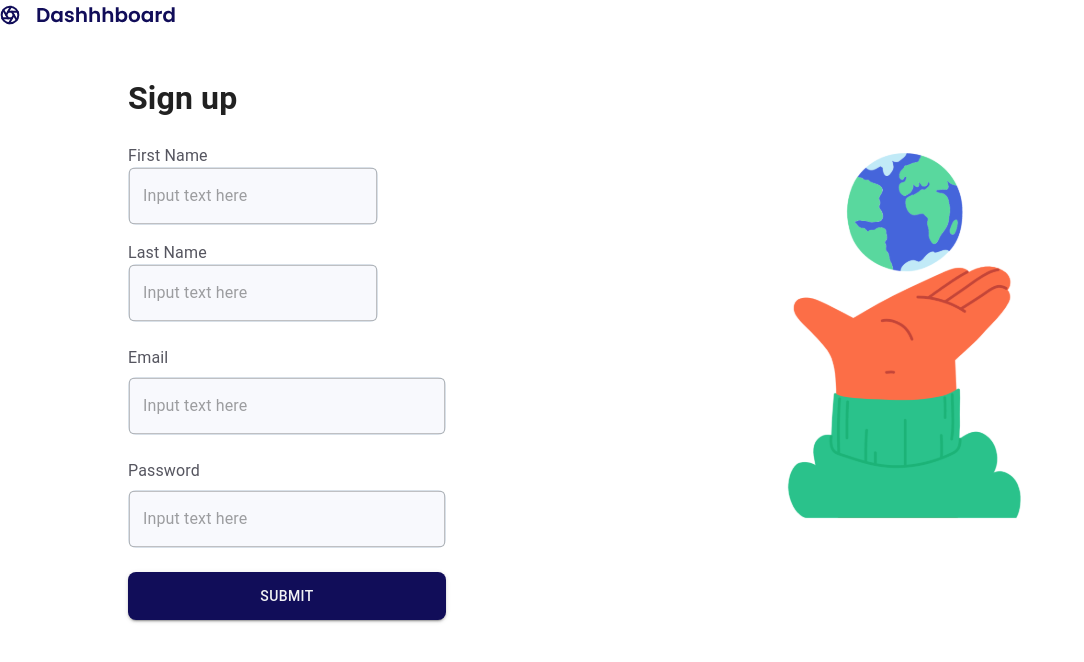
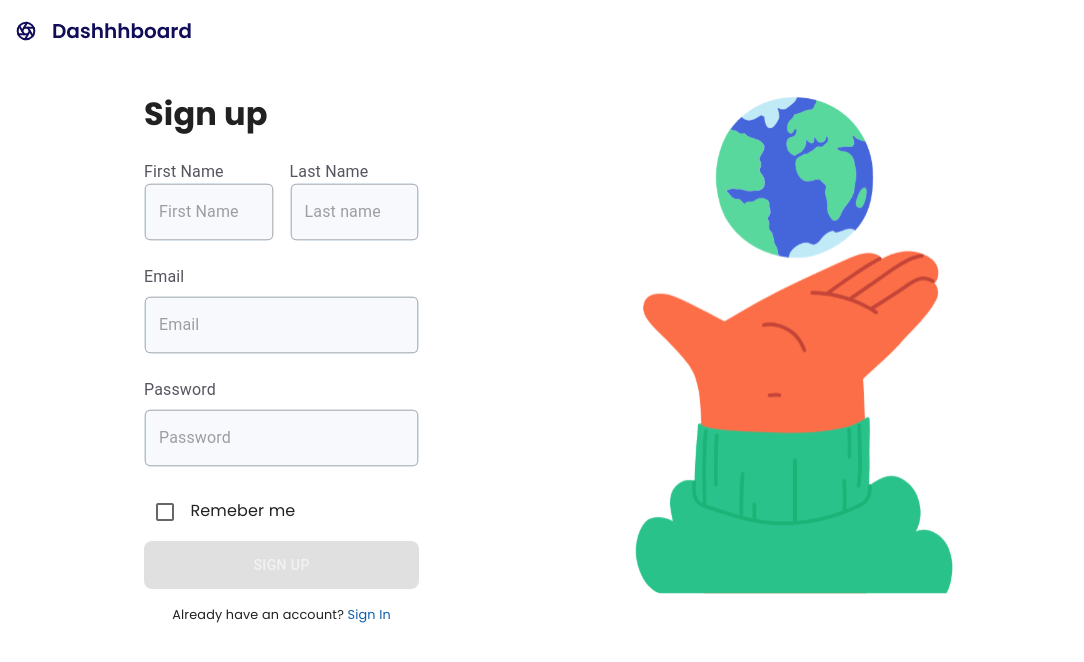
Before and after one commit to HackYourFuture-CPH/class-25-lothbrok, a React (Create React App) app in the folder frontend/: page /sign-up in a window 1280 px wide. Shown: the top 662 px of the page, without its empty margins (0-1084 px from the left). Built offline with nearby package versions, Linux system fonts and the light colour scheme.

Commit message:
add style

```diff
--- a/frontend/src/pages/forgotPassword/forgotPassword.css
+++ b/frontend/src/pages/forgotPassword/forgotPassword.css
@@ -19,7 +19,7 @@
 .image {
   align-self: center;
   padding: 3rem;
-  width: clamp(15rem, 50%, 100rem);
+  width: clamp(15rem, 70%, 100rem);
   max-height: 80vh;
 }
 
@@ -51,12 +51,12 @@ form {
 
 @media only screen and (min-width: 850px) {
   .flex-container {
-    padding: 1rem 7rem;
+    padding: 1rem 7rem 0;
     flex-flow: row-reverse;
     justify-content: space-between;
   }
   .image {
-    padding: 0 3rem;
+    padding: 0 4rem;
   }
   .form {
     margin-left: 0;
--- a/frontend/src/pages/signUp/SignUp.tsx
+++ b/frontend/src/pages/signUp/SignUp.tsx
@@ -1,5 +1,6 @@
 import React, { useState } from 'react';
-import { Button, TextField, InputLabel } from '@mui/material';
+import './signUp.css';
+import { Button, TextField, InputLabel, Checkbox } from '@mui/material';
 import logo from '../../assets/images/authLogo.svg';
 import image from '../../assets/images/Hands Show.svg';
 import { useNavigate } from 'react-router';
@@ -28,14 +29,14 @@ const SignUp = () => {
   const submit = async (e: React.FormEvent) => {
     e.preventDefault();
     try {
-      // register user
+      // register user with data.email and data.password
     } catch (e) {
       console.error(e);
     }
   };
 
   return (
-    <div className="sing-up">
+    <div className="sign-up">
       <img
         src={logo}
         className="icon"
@@ -47,6 +48,7 @@ const SignUp = () => {
         <div className="form">
           <h1>Sign up</h1>
           <form onSubmit={submit}>
+            <div className="row">
               <div>
                 <InputLabel htmlFor="first-name" style={{ color: '#55555F' }}>
                   First Name
@@ -61,12 +63,14 @@ const SignUp = () => {
                     background: '#F8F9FD',
                     marginBottom: '1rem'
                   }}
-                placeholder="Input text here"
+                  placeholder="First Name"
                   onChange={(e: React.ChangeEvent<HTMLInputElement>) => {
                     updateData(e);
                   }}
                   required
                 />
+              </div>
+              <div>
                 <InputLabel htmlFor="last-name" style={{ color: '#55555F' }}>
                   Last Name
                 </InputLabel>
@@ -80,12 +84,13 @@ const SignUp = () => {
                     background: '#F8F9FD',
                     marginBottom: '1rem'
                   }}
-                placeholder="Input text here"
+                  placeholder="Last name"
                   onChange={(e: React.ChangeEvent<HTMLInputElement>) => {
                     updateData(e);
                   }}
                   required
                 />
+              </div>
             </div>
             <InputLabel htmlFor="email" style={{ color: '#55555F' }}>
               Email
@@ -100,7 +105,7 @@ const SignUp = () => {
                 background: '#F8F9FD',
                 marginBottom: '1rem'
               }}
-              placeholder="Input text here"
+              placeholder="Email"
               onChange={(e: React.ChangeEvent<HTMLInputElement>) => {
                 updateData(e);
               }}
@@ -119,24 +124,33 @@ const SignUp = () => {
                 background: '#F8F9FD',
                 marginBottom: '1rem'
               }}
-              placeholder="Input text here"
+              placeholder="Password"
               onChange={(e: React.ChangeEvent<HTMLInputElement>) => {
                 updateData(e);
               }}
               type="password"
               required
             />
+            <div>
+              <Checkbox /> Remeber me
+            </div>
             <Button
               type="submit"
               variant="contained"
               style={{
                 color: '#F1F2F4',
                 borderRadius: '8px',
-                height: '3rem'
-              }}>
-              Submit
+                height: '3rem',
+                marginBottom: '1rem'
+              }}
+              disabled={!Object.values(data).every(Boolean)}>
+              Sign Up
             </Button>
           </form>
+          <div className="small">
+            Already have an account?{' '}
+            <a onClick={() => navigate('/login')}>Sign In</a>
+          </div>
         </div>
       </div>
     </div>
--- /dev/null
+++ b/frontend/src/pages/signUp/signUp.css
@@ -0,0 +1,17 @@
+@import url('https://fonts.googleapis.com/css2?family=Poppins:wght@400;700&display=swap');
+
+.sign-up {
+  padding: 1rem;
+  font-family: 'Poppins', sans-serif;
+  box-sizing: border-box;
+}
+
+.row {
+  display: flex;
+  gap: 1rem;
+}
+
+.small {
+  font-size: 0.8rem;
+  text-align: center;
+}
```
Lines whose indentation alone changed are shown as unchanged.
